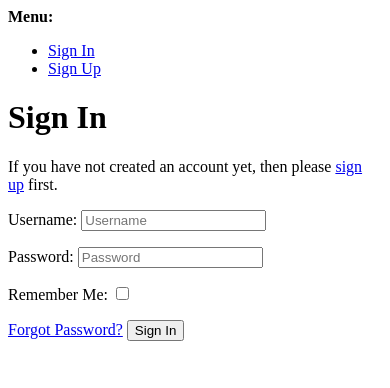
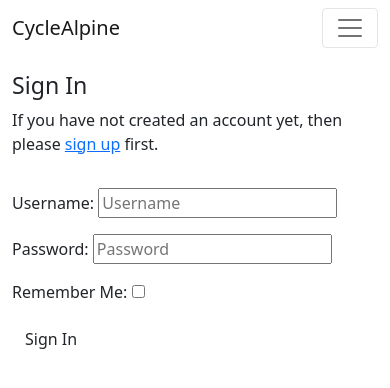
Before and after one commit to robinoldman/cycle-site1, a Django app: page /accounts/login/ in a window 390 px wide. Shown: the top 388 px of the page. Run offline with Django 3.2, Linux system fonts and the light colour scheme; some libraries are stand-ins or nearby versions.

Commit message:
add styling to sign in page.

```diff
--- a/templates/account/login.html
+++ b/templates/account/login.html
@@ -1,4 +1,4 @@
-{% extends "account/base.html" %}
+{% extends "base.html" %}
 
 {% load i18n %}
 {% load account socialaccount %}
@@ -6,32 +6,21 @@
 {% block head_title %}{% trans "Sign In" %}{% endblock %}
 
 {% block content %}
+<div class="container">
+  <div class="row">
+    <div class="col-md-8 mt-3 offset-md-2">
+        <h3>{% trans "Sign In" %}</h1>
 
-<h1>{% trans "Sign In" %}</h1>
 
-{% get_providers as socialaccount_providers %}
-
-{% if socialaccount_providers %}
-<p>{% blocktrans with site.name as site_name %}Please sign in with one
-of your existing third party accounts. Or, <a href="{{ signup_url }}">sign up</a>
-for a {{ site_name }} account and sign in below:{% endblocktrans %}</p>
-
-<div class="socialaccount_ballot">
-
-  <ul class="socialaccount_providers">
-    {% include "socialaccount/snippets/provider_list.html" with process="login" %}
-  </ul>
-
-  <div class="login-or">{% trans 'or' %}</div>
+<p>{% blocktrans %}If you have not created an account yet, then please
+<a href="{{ signup_url }}">sign up</a> first.{% endblocktrans %}</p>
 
 </div>
+</div>
 
-{% include "socialaccount/snippets/login_extra.html" %}
+<div class="row">
+  <div class="col-md-8 mt-3 offset-md-2">
 
-{% else %}
-<p>{% blocktrans %}If you have not created an account yet, then please
-<a href="{{ signup_url }}">sign up</a> first.{% endblocktrans %}</p>
-{% endif %}
 
 <form class="login" method="POST" action="{% url 'account_login' %}">
   {% csrf_token %}
@@ -39,8 +28,10 @@ for a {{ site_name }} account and sign in below:{% endblocktrans %}</p>
   {% if redirect_field_value %}
   <input type="hidden" name="{{ redirect_field_name }}" value="{{ redirect_field_value }}" />
   {% endif %}
-  <a class="button secondaryAction" href="{% url 'account_reset_password' %}">{% trans "Forgot Password?" %}</a>
-  <button class="primaryAction" type="submit">{% trans "Sign In" %}</button>
+
+  <button class="btn btn-signup right" type="submit">{% trans "Sign In" %}</button>
 </form>
-
+</div>
+</div>
+</div>
 {% endblock %}
```
